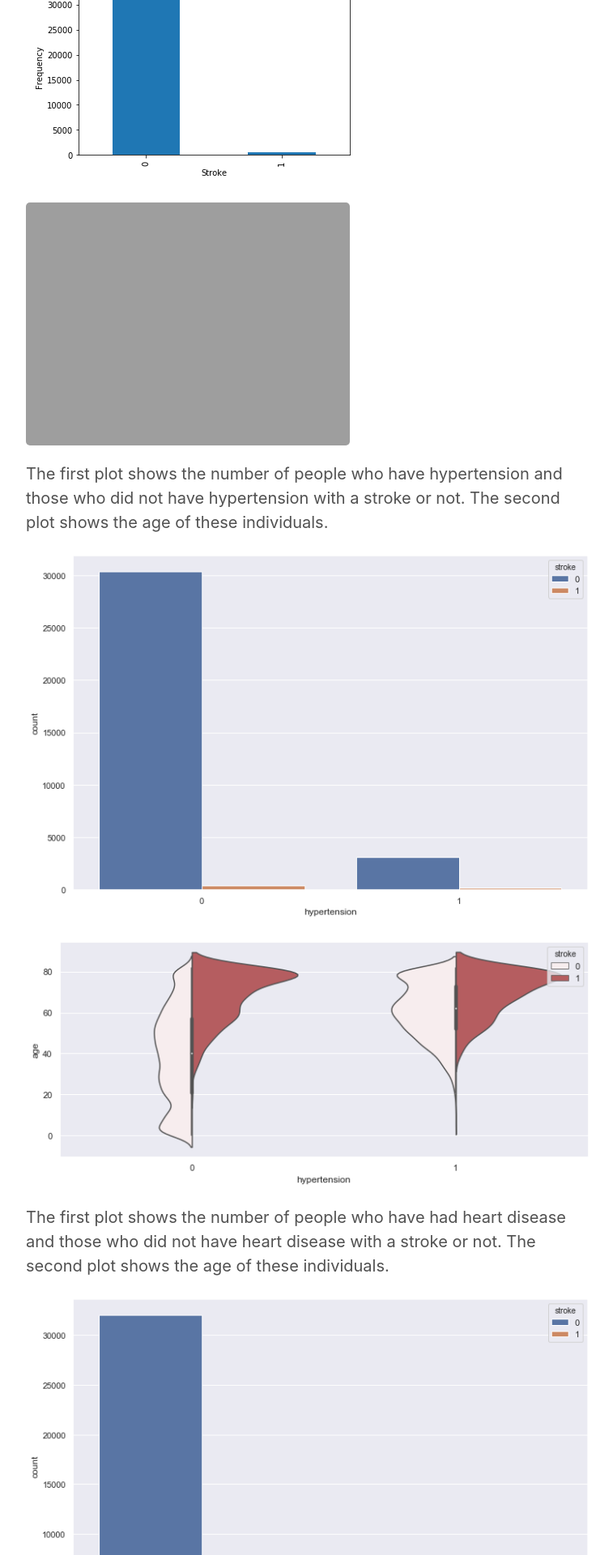
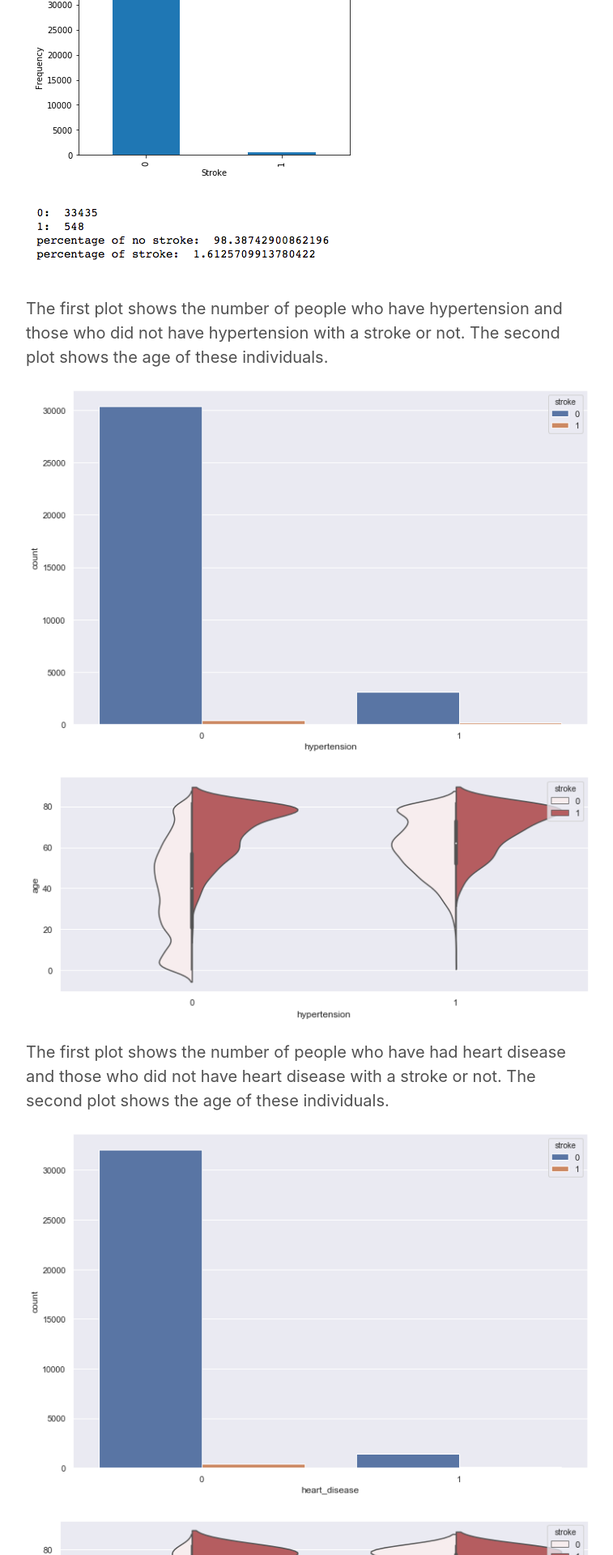
Before and after one commit to LamaM13/LamaM13.github.io, a Jekyll site: the page built from _posts/2019-10-12-stroke-predictions.md, in a window 1280 px wide. Shown: the part 1094-3014 px from the top of the page at 81% size, without its empty margins (258-1015 px from the left). Built offline with Jekyll 4.4.1, drawn with Linux system fonts in a browser that asks for light colours.

Commit message:
Adding blog

```diff
--- a/_posts/2019-10-12-stroke-predictions.md
+++ b/_posts/2019-10-12-stroke-predictions.md
@@ -25,7 +25,7 @@ The data set includes almost 35,000 of observations.
 As we see here there is an imbalanced class in the target, there are only 548 individuals with stroke, while 98% of individuals are not having a stroke, and this issue was solved by using SMOTE to oversample positive values.
 
 ![image info]({{site.url}}/images/target's_classes.png)
-![image info]({{site.url}}/images/target'tragtet_classes.png)
+![image info]({{site.url}}/images/tragtet_classes.png)
 
 The first plot shows the number of people who have hypertension and those who did not have hypertension with a stroke or not. The second plot shows the age of these individuals.
 
```
